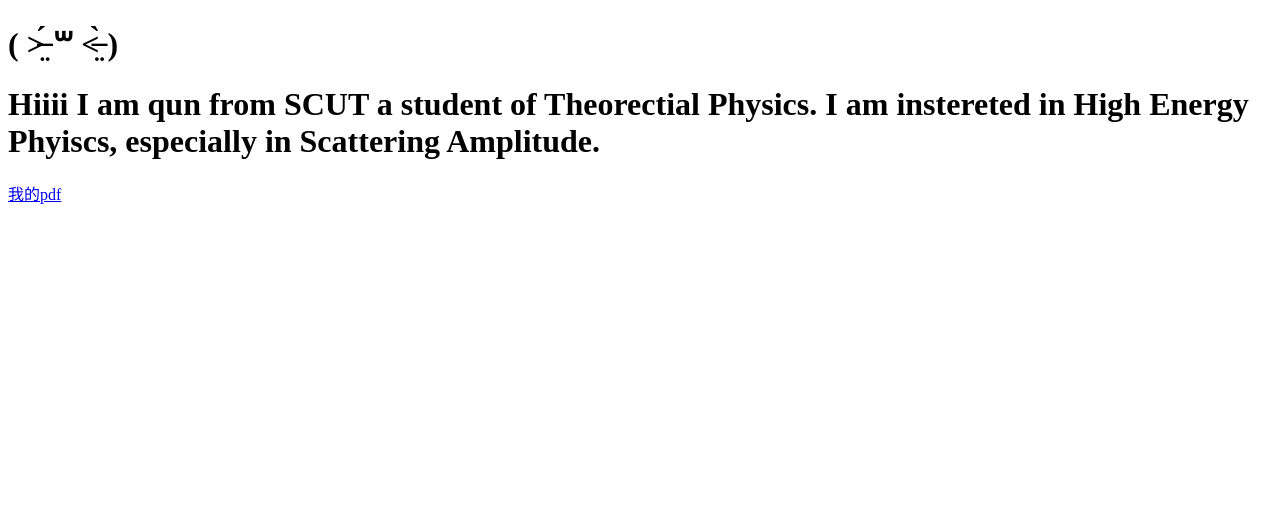
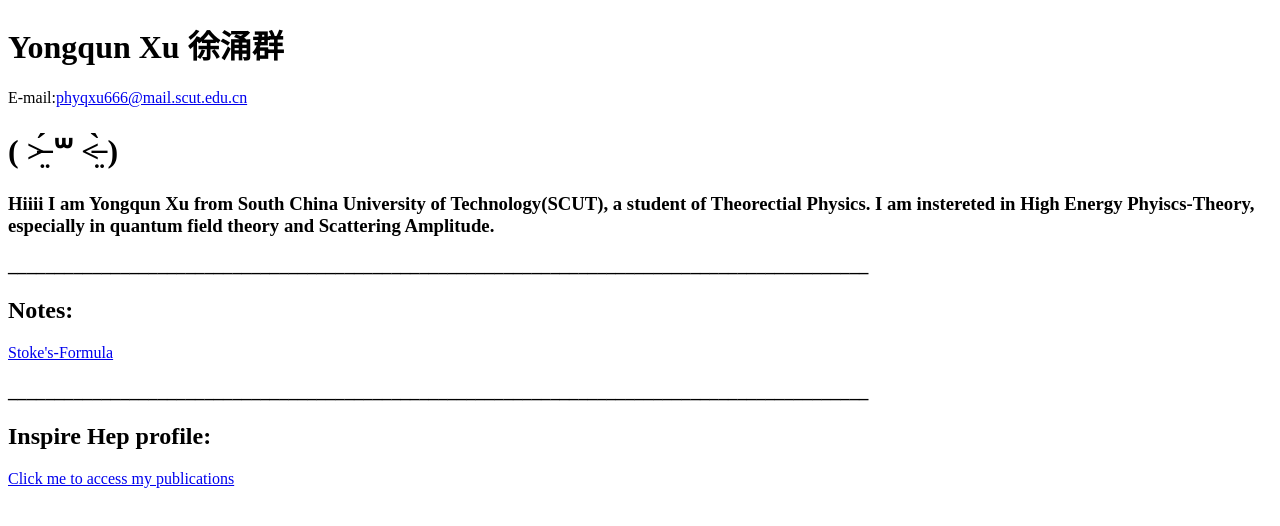
Before and after one commit to YongqunXu/my-homepage, a plain HTML site: page index.html in a window 1280 px wide. Drawn offline with Linux system fonts and the light colour scheme.

Commit message:
Update index.html

```diff
--- a/index.html
+++ b/index.html
@@ -2,14 +2,31 @@
 <html>
   <head>
     <meta charset="utf-8">
-    <title>(_ _).｡oO</title>
+    <title>qun-homepage</title>
   </head>
   <body>
 
+    <h1><b>Yongqun Xu 徐涌群 </b></h1>
+      <p>
+E-mail:<a href="mailto:phyqxu666@mail.scut.edu.cn?subject=Mail from our Website">phyqxu666@mail.scut.edu.cn</a>
+</p>
+
     <h1>( ˃̶̤́ ꒳ ˂̶̤̀ ) </h1>
-    <h1>Hiiii I am qun from SCUT a student of Theorectial Physics. I am instereted in High Energy Phyiscs, especially in Scattering Amplitude. </h1>
 
-    <a href="https://github.com/YongqunXu/qun-homepage/blob/main/EHAction.pdf"> 我的pdf </a>
+
+    <h3>Hiiii I am Yongqun Xu from South China University of Technology(SCUT), a student of Theorectial Physics. I am instereted in High Energy Phyiscs-Theory,
+      especially in quantum field theory and Scattering Amplitude. </h3>
+
+<h3>____________________________________________________________________________________________</h3>
+<h2>Notes: </h2>
+
+<a href="https://github.com/YongqunXu/qun-homepage/raw/main/notes/stokestheorem/Stoke's%20Fomula.pdf"> Stoke's-Formula</a>
+
+<h3>____________________________________________________________________________________________</h3>
+<h2>Inspire Hep profile:</h2>
+<a href="https://inspirehep.net/authors/2058488" target=" _blank"> Click me to access my publications</a>
+
+
 
   </body>
 </html>
```
